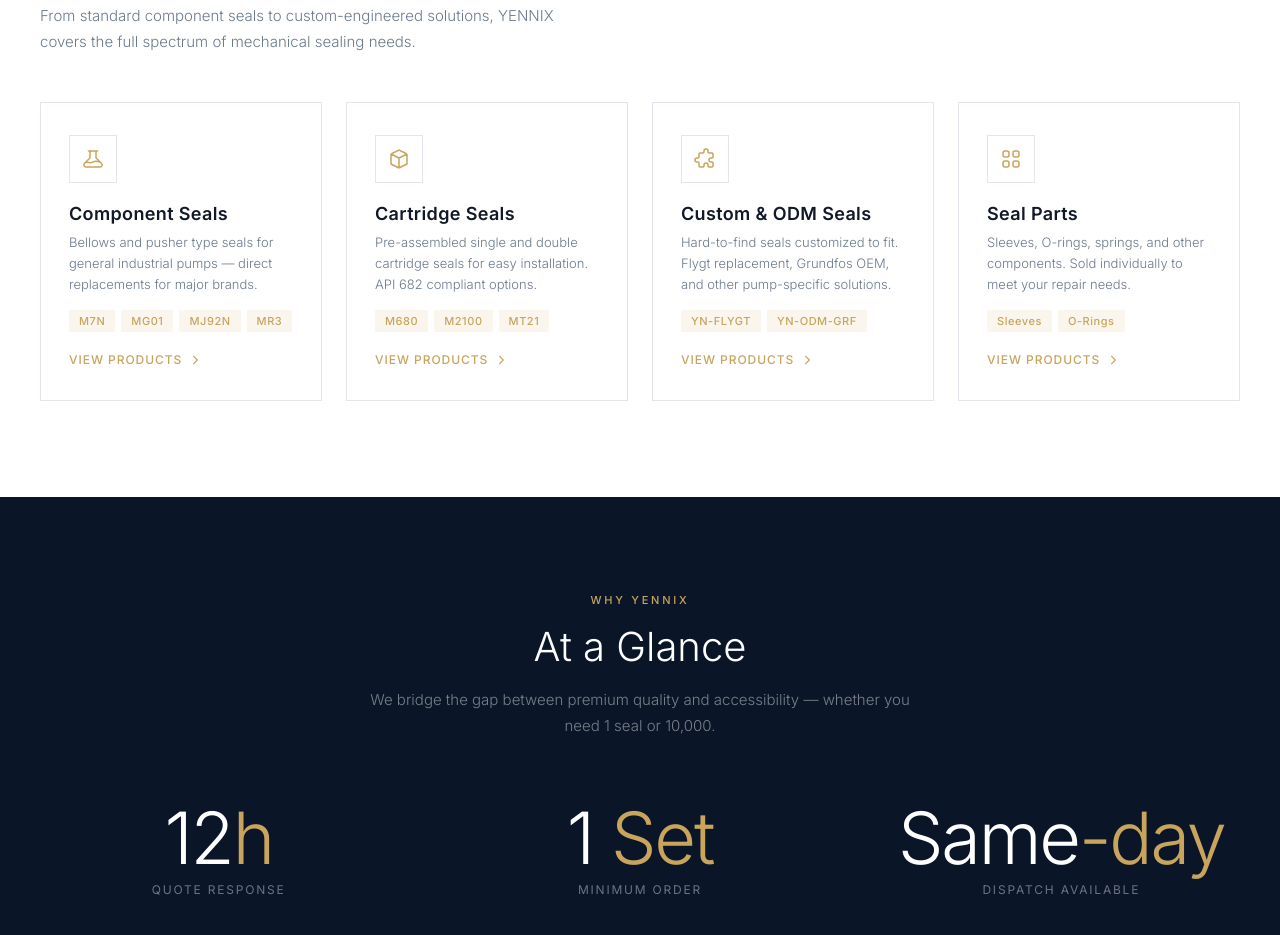
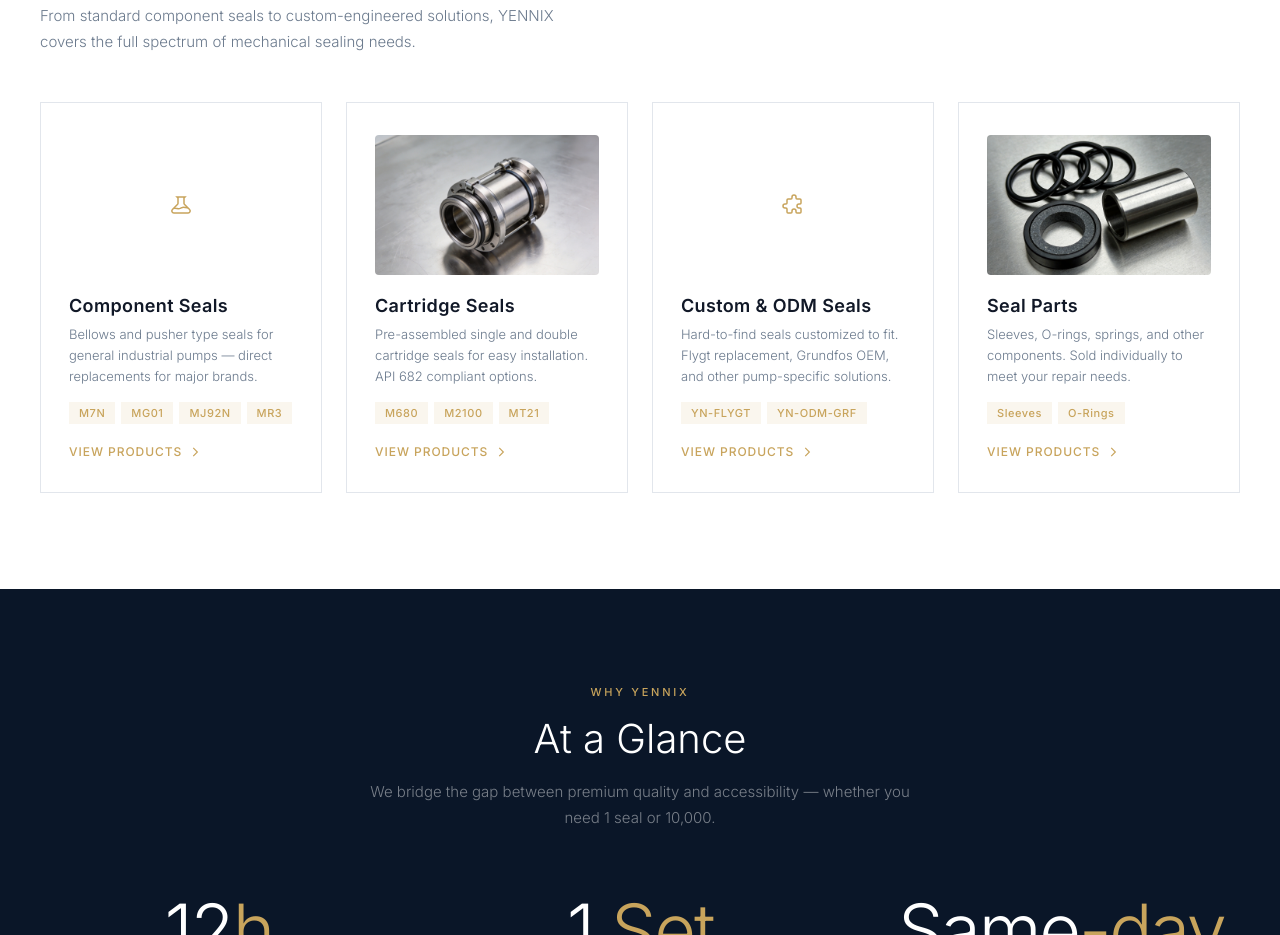
Before and after one commit to yennixer/yennix-website, a plain HTML site: page index.html in a window 1280 px wide. Shown: the part 987-1922 px from the top of the page. Drawn offline with Linux system fonts and the light colour scheme.

Commit message:
feat: replace product card icons with actual product cover images
- All 4 product category cards now show product photos instead of SVG icons
- Expanded icon area from 48x48 to full-width 140px height
- CSS updated with img object-fit cover

```diff
--- a/css/custom.css
+++ b/css/custom.css
@@ -265,11 +265,15 @@ section, header, footer, nav, main { margin: 0; }
   box-shadow: 0 20px 40px rgba(0,0,0,0.08);
 }
 .product-card-icon {
-  width: 48px; height: 48px; border: 1px solid var(--gray-200);
+  width: 100%; height: 140px;
   display: flex; align-items: center; justify-content: center;
   margin-bottom: 20px; transition: border-color 0.3s;
+  overflow: hidden; border-radius: 4px;
 }
 .product-card:hover .product-card-icon { border-color: var(--gold); }
+.product-card-icon img {
+  width: 100%; height: 100%; object-fit: cover;
+}
 .product-card-icon svg { width: 24px; height: 24px; color: var(--gold); }
 .product-card h3 {
   font-size: 18px; font-weight: 600; color: var(--gray-900);
--- a/index.html
+++ b/index.html
@@ -103,7 +103,7 @@
                 <!-- Cartridge Seals -->
                 <a href="/products/cartridge-seals.html" class="product-card">
                     <div class="product-card-icon">
-                        <svg fill="none" stroke="currentColor" stroke-width="1.5" viewBox="0 0 24 24"><path d="M20 7l-8-4-8 4m16 0l-8 4m8-4v10l-8 4m0-10L4 7m8 4v10M4 7v10l8 4"/></svg>
+                        <img src="/images/cover-cartridge-seals.jpg" alt="Cartridge Seals">
                     </div>
                     <h3>Cartridge Seals</h3>
                     <p>Pre-assembled single and double cartridge seals for easy installation. API 682 compliant options.</p>
@@ -130,7 +130,7 @@
                 <!-- Parts -->
                 <a href="/products/parts.html" class="product-card">
                     <div class="product-card-icon">
-                        <svg fill="none" stroke="currentColor" stroke-width="1.5" viewBox="0 0 24 24"><path d="M4 6a2 2 0 012-2h2a2 2 0 012 2v2a2 2 0 01-2 2H6a2 2 0 01-2-2V6zm10 0a2 2 0 012-2h2a2 2 0 012 2v2a2 2 0 01-2 2h-2a2 2 0 01-2-2V6zM4 16a2 2 0 012-2h2a2 2 0 012 2v2a2 2 0 01-2 2H6a2 2 0 01-2-2v-2zm10 0a2 2 0 012-2h2a2 2 0 012 2v2a2 2 0 01-2 2h-2a2 2 0 01-2-2v-2z"/></svg>
+                        <img src="/images/cover-seal-parts.jpg" alt="Seal Parts">
                     </div>
                     <h3>Seal Parts</h3>
                     <p>Sleeves, O-rings, springs, and other components. Sold individually to meet your repair needs.</p>
```
